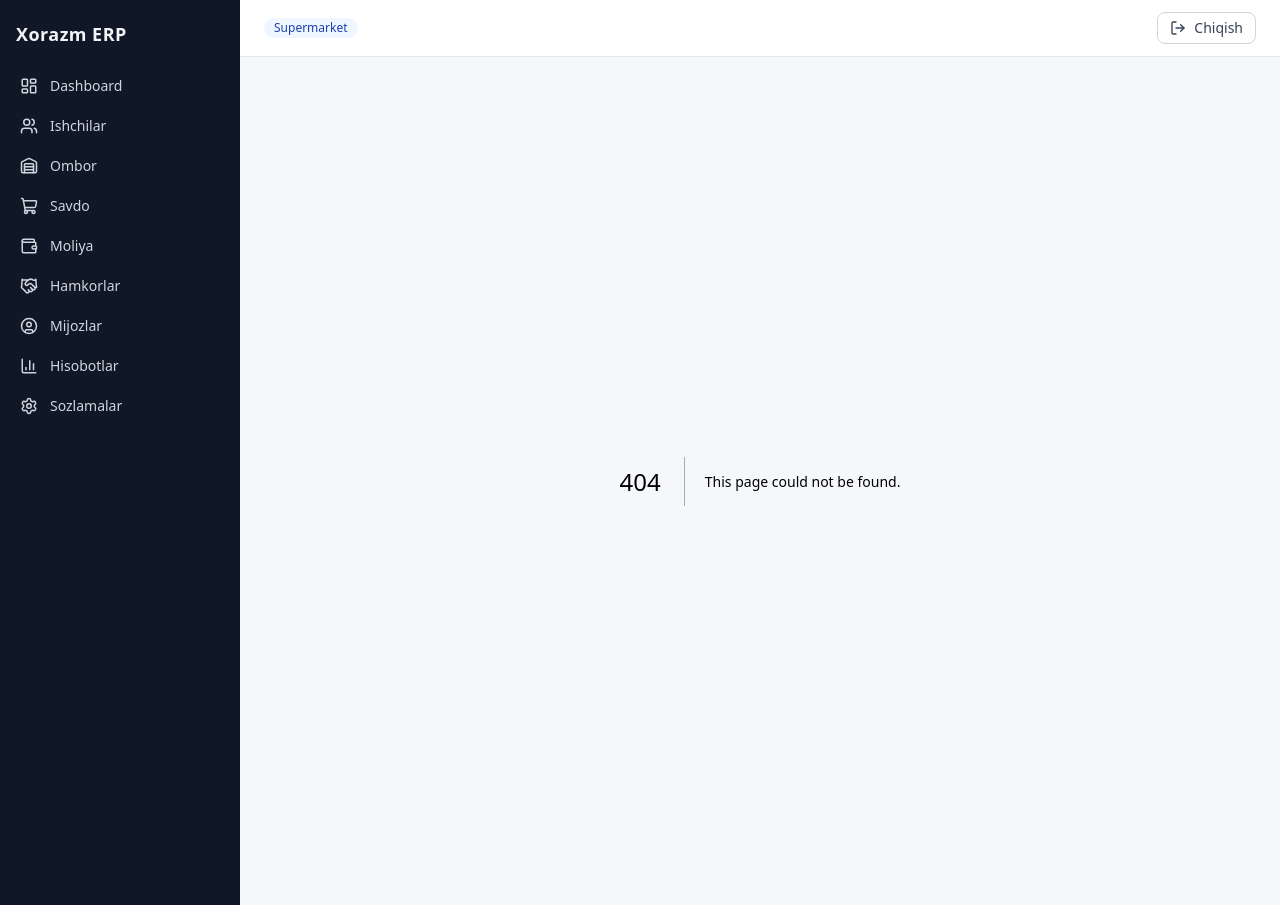
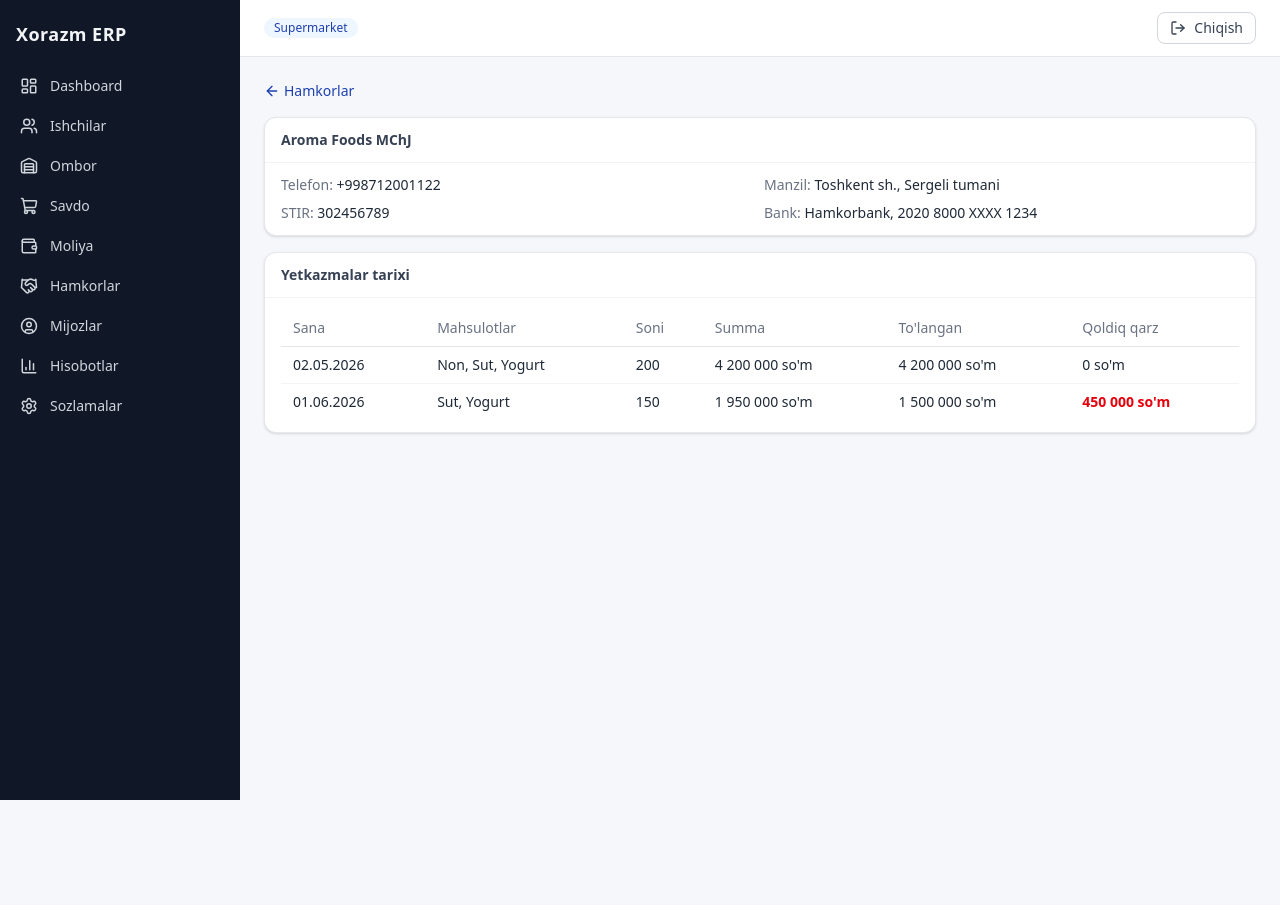
Before and after one commit to davronbek-malikov/xorazm, a Next.js app: page /hamkorlar/pt1 in a window 1280 px wide. Before the commit this address had no page. After the commit the page ends 800 px from the top, so only its background shows below. Built offline with nearby package versions, Linux system fonts and the light colour scheme.

Commit message:
Add partners list and partner detail pages

```diff
--- /dev/null
+++ b/src/app/hamkorlar/[id]/page.tsx
@@ -0,0 +1,91 @@
+"use client";
+
+import { useParams } from "next/navigation";
+import Link from "next/link";
+import { ArrowLeft } from "lucide-react";
+import { useAppStore } from "@/lib/store";
+import { formatUZS, formatDate } from "@/lib/format";
+import { Card, CardHeader, CardTitle, CardContent } from "@/components/ui/card";
+import { Table, Thead, Th, Tbody, Td } from "@/components/ui/table";
+
+export default function PartnerDetailPage() {
+  const params = useParams<{ id: string }>();
+  const partners = useAppStore((s) => s.partners);
+  const partner = partners.find((p) => p.id === params.id);
+
+  if (!partner) {
+    return (
+      <div className="space-y-4">
+        <Link href="/hamkorlar" className="inline-flex items-center gap-1 text-sm text-brand-700 hover:underline">
+          <ArrowLeft size={16} /> Hamkorlar
+        </Link>
+        <p className="text-sm text-gray-500">Hamkor topilmadi</p>
+      </div>
+    );
+  }
+
+  let runningBalance = 0;
+
+  return (
+    <div className="space-y-4">
+      <Link href="/hamkorlar" className="inline-flex items-center gap-1 text-sm text-brand-700 hover:underline">
+        <ArrowLeft size={16} /> Hamkorlar
+      </Link>
+
+      <Card>
+        <CardHeader>
+          <CardTitle>{partner.companyName}</CardTitle>
+        </CardHeader>
+        <CardContent className="grid grid-cols-1 gap-2 text-sm sm:grid-cols-2">
+          <p>
+            <span className="text-gray-500">Telefon:</span> {partner.phone}
+          </p>
+          <p>
+            <span className="text-gray-500">Manzil:</span> {partner.address}
+          </p>
+          <p>
+            <span className="text-gray-500">STIR:</span> {partner.taxId}
+          </p>
+          <p>
+            <span className="text-gray-500">Bank:</span> {partner.bankDetails}
+          </p>
+        </CardContent>
+      </Card>
+
+      <Card>
+        <CardHeader>
+          <CardTitle>Yetkazmalar tarixi</CardTitle>
+        </CardHeader>
+        <CardContent>
+          <Table>
+            <Thead>
+              <tr>
+                <Th>Sana</Th>
+                <Th>Mahsulotlar</Th>
+                <Th>Soni</Th>
+                <Th>Summa</Th>
+                <Th>To&apos;langan</Th>
+                <Th>Qoldiq qarz</Th>
+              </tr>
+            </Thead>
+            <Tbody>
+              {partner.transactions.map((tx, index) => {
+                runningBalance += tx.total - tx.paid;
+                return (
+                  <tr key={index}>
+                    <Td>{formatDate(tx.date)}</Td>
+                    <Td>{tx.productsDelivered}</Td>
+                    <Td>{tx.qty}</Td>
+                    <Td>{formatUZS(tx.total)}</Td>
+                    <Td>{formatUZS(tx.paid)}</Td>
+                    <Td className={runningBalance > 0 ? "font-semibold text-red-600" : ""}>{formatUZS(runningBalance)}</Td>
+                  </tr>
+                );
+              })}
+            </Tbody>
+          </Table>
+        </CardContent>
+      </Card>
+    </div>
+  );
+}
--- /dev/null
+++ b/src/app/hamkorlar/page.tsx
@@ -0,0 +1,47 @@
+"use client";
+
+import Link from "next/link";
+import { useAppStore } from "@/lib/store";
+import { Card, CardHeader, CardTitle, CardContent } from "@/components/ui/card";
+import { Table, Thead, Th, Tbody, Td } from "@/components/ui/table";
+
+export default function HamkorlarPage() {
+  const partners = useAppStore((s) => s.partners);
+
+  return (
+    <div className="space-y-4">
+      <h1 className="text-xl font-semibold text-gray-800">Hamkorlar</h1>
+      <Card>
+        <CardHeader>
+          <CardTitle>Yetkazib beruvchilar</CardTitle>
+        </CardHeader>
+        <CardContent>
+          <Table>
+            <Thead>
+              <tr>
+                <Th>Kompaniya</Th>
+                <Th>Telefon</Th>
+                <Th>Manzil</Th>
+                <Th>STIR</Th>
+              </tr>
+            </Thead>
+            <Tbody>
+              {partners.map((partner) => (
+                <tr key={partner.id}>
+                  <Td>
+                    <Link href={`/hamkorlar/${partner.id}`} className="font-medium text-brand-700 hover:underline">
+                      {partner.companyName}
+                    </Link>
+                  </Td>
+                  <Td>{partner.phone}</Td>
+                  <Td>{partner.address}</Td>
+                  <Td>{partner.taxId}</Td>
+                </tr>
+              ))}
+            </Tbody>
+          </Table>
+        </CardContent>
+      </Card>
+    </div>
+  );
+}
```
